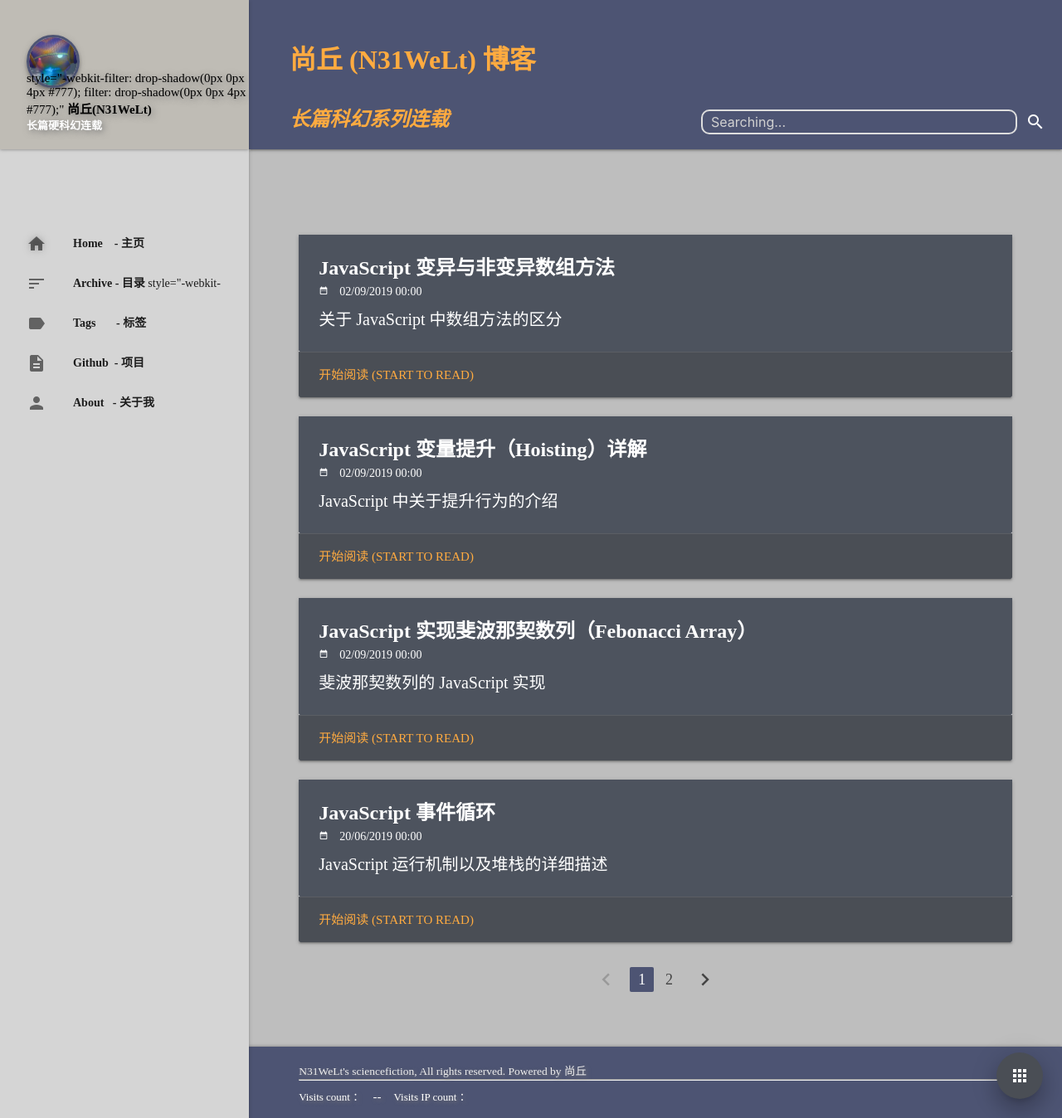
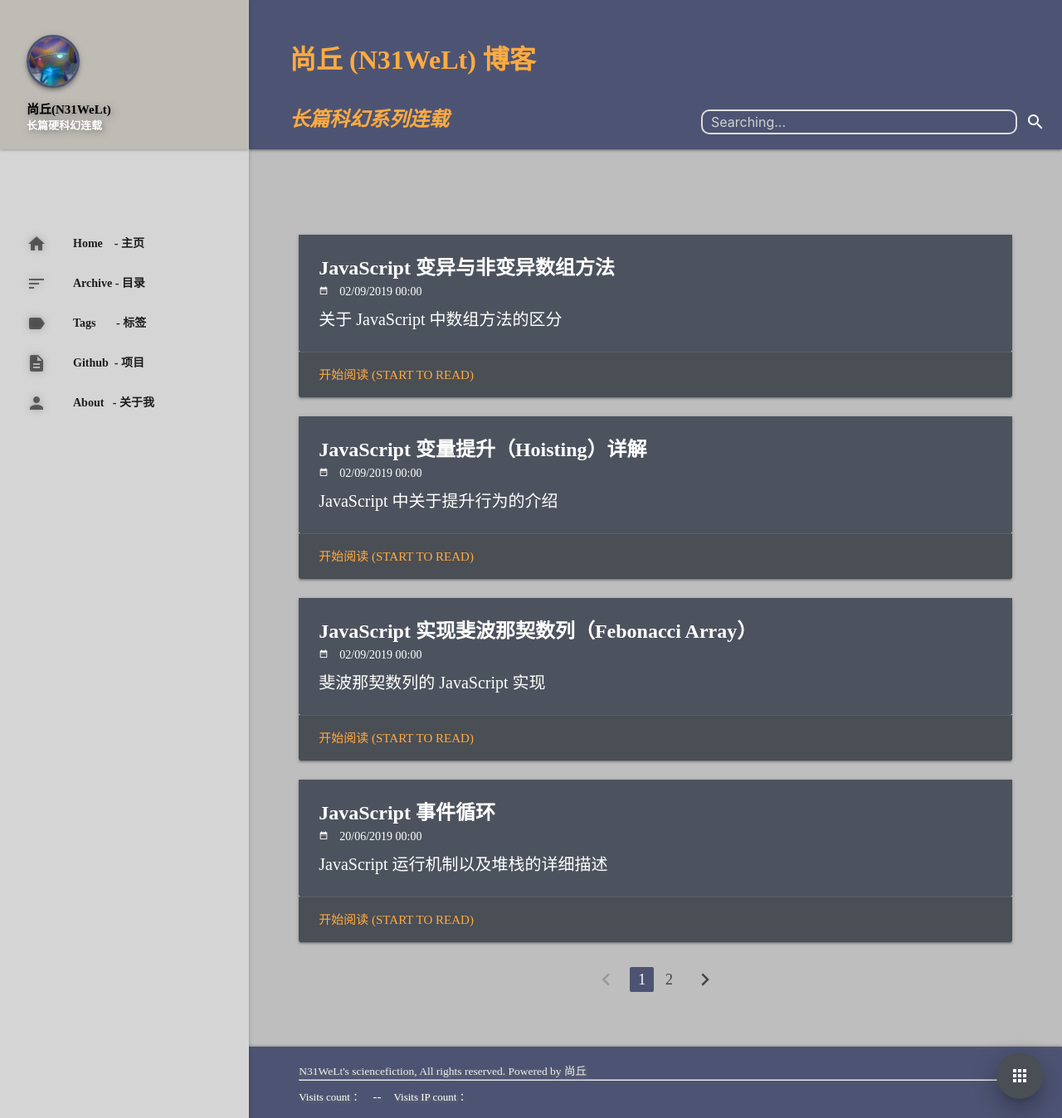
Before and after one commit to keepwalk/keepwalk.github.io, a Jekyll site: the page built from index.html, in a window 1280 px wide and 1348 px high. Shown: the whole window at 83% size. Built offline with Jekyll 4.4.1, drawn with Linux system fonts in a browser that asks for light colours; the list of posts is cut into pages by our own code; comment, search, counter and statistics services are not loaded.

Commit message:
Update header.html

```diff
--- a/_includes/header.html
+++ b/_includes/header.html
@@ -107,7 +107,7 @@
                     <a class="user-avatar" href="{{site.github_profile}}" target="_blank">
                         <img class="circle z-depth-2" src="/assets/img/user.png" width="64"  />
                     </a>
-                    <div class="black-text user-info" >  style="-webkit-filter: drop-shadow(0px 0px 4px #777); filter: drop-shadow(0px 0px 4px #777);"
+                    <div class="black-text user-info" >
                         <b> {{site.user}}(N31WeLt)</b><br><font size="2"><b><font color="#FFFFFF">长篇硬科幻连载</font></b></font>
                         <!-- {{site.user_email}} -->
                     </div>
@@ -115,13 +115,13 @@
             </li>
             <br><br><br><br>
             <li><a class="waves-effect" href="/"><i class="material-icons" style="-webkit-filter: drop-shadow(0px 0px 4px #777); filter: drop-shadow(0px 0px 4px #777);" >home</i><b>Home&nbsp;&nbsp;&nbsp;&nbsp;-&nbsp;主页</b></a>  </li>
-            <li><a class="waves-effect" href="/categories"><i class="material-icons">sort</i><b>Archive&nbsp;-&nbsp;目录</b>  style="-webkit-filter: drop-shadow(0px 0px 4px #777); filter: drop-shadow(0px 0px 4px #777);" </a></li>
-            <li><a class="waves-effect" href="/tags"><i class="material-icons">label</i><b>Tags&nbsp;&nbsp;&nbsp;&nbsp;&nbsp;&nbsp;&nbsp;-&nbsp;标签  </b></a></li>
+            <li><a class="waves-effect" href="/categories"><i class="material-icons" style="-webkit-filter: drop-shadow(0px 0px 4px #777); filter: drop-shadow(0px 0px 4px #777);">sort</i><b>Archive&nbsp;-&nbsp;目录</b>  </a></li>
+            <li><a class="waves-effect" href="/tags"><i class="material-icons" style="-webkit-filter: drop-shadow(0px 0px 4px #777); filter: drop-shadow(0px 0px 4px #777);" >label</i><b>Tags&nbsp;&nbsp;&nbsp;&nbsp;&nbsp;&nbsp;&nbsp;-&nbsp;标签  </b></a></li>
             <!--  <li><a class="waves-effect" href="/tools"><i class="material-icons">build</i>Tools - 在线工具</a></li> -->
             <!--  <li><a class="waves-effect" href="/categories"><i class="material-icons">sort</i>Categories - 目录</a></li>  -->
-            <li><a class="waves-effect" href="/projects"><i class="material-icons"  >description</i><b>Github&nbsp;&nbsp;-&nbsp;项目</b></a></li>
+            <li><a class="waves-effect" href="/projects"><i class="material-icons" style="-webkit-filter: drop-shadow(0px 0px 4px #777); filter: drop-shadow(0px 0px 4px #777);" >description</i><b>Github&nbsp;&nbsp;-&nbsp;项目</b></a></li>
             <!-- <li><a class="waves-effect" href="/feed.xml" target="_blank"><i class="material-icons">rss_feed</i>RSS - 订阅</a></li> -->
-            <li><a class="waves-effect"  href="/about"><i class="material-icons">person</i><b>About&nbsp;&nbsp;&nbsp;-&nbsp;关于我</b></a></li>
+            <li><a class="waves-effect"  href="/about"><i class="material-icons" style="-webkit-filter: drop-shadow(0px 0px 4px #777); filter: drop-shadow(0px 0px 4px #777);" >person</i><b>About&nbsp;&nbsp;&nbsp;-&nbsp;关于我</b></a></li>
             <!-- <li><a class="waves-effect" href="/contact"><i class="material-icons">email</i>Contact - 联系我</a></li> -->
             <!-- 华为云广告 -->
             <li class="ad">
```
